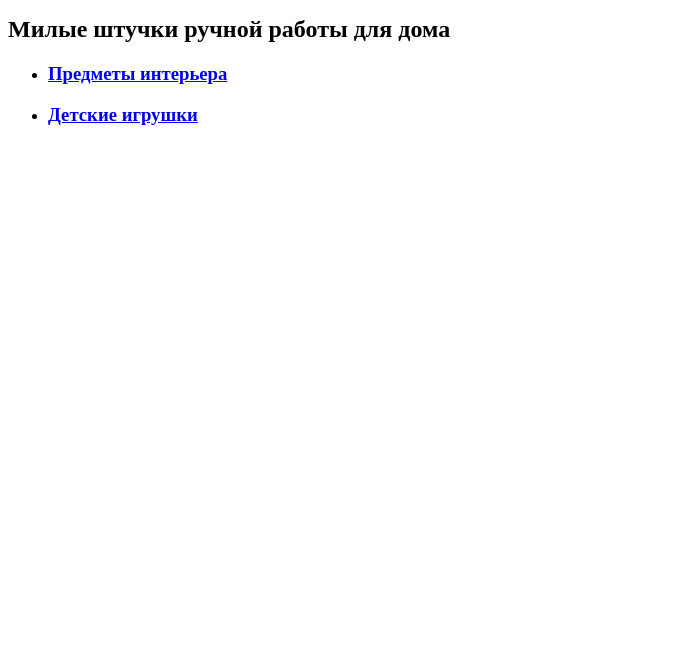
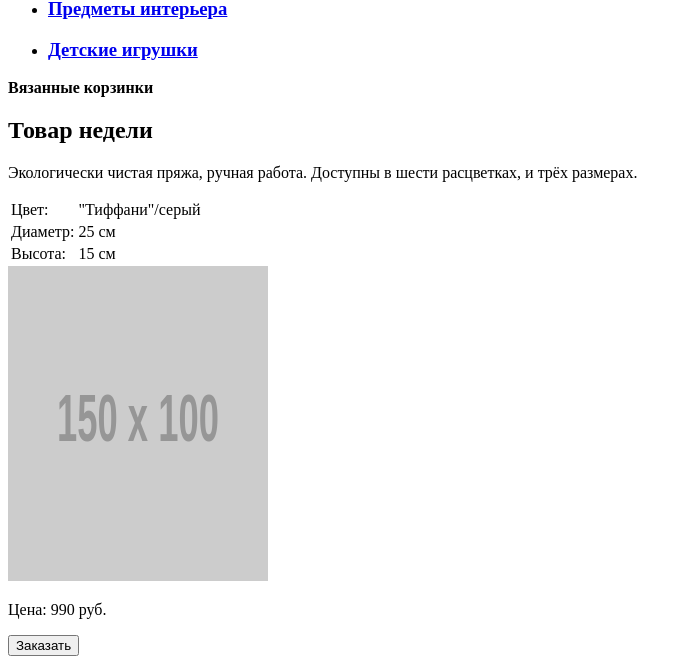
Before and after one commit to iknow23/681387-mishka, a website: page source/index.html in a window 1280 px wide. Shown: the part 282-946 px from the top of the page, without its empty margins (0-692 px from the left). Before the commit the page ends 800 px from the top, so only its background shows below. Drawn offline with Linux system fonts and the light colour scheme; placeholder pictures from the web are drawn by us.

Commit message:
разметил блок с товаром недели sale

```diff
--- a/source/index.html
+++ b/source/index.html
@@ -8,10 +8,10 @@
 
     <header class="page-header">
       <a class="page-header__logo">
-        <img class="page-header__logo-image" src="http://placehold.it/150x100" width="" height="" alt="Логотип компании" >
+        <img class="page-header__logo-image" src="http://placehold.it/150x100" width="86" height="35" alt="Логотип компании" >
       </a>
       <nav class="main-nav">
-        <button class="main-nav__button" aria-label="Открыть меню/закрыть меню"></button>
+        <button class="main-nav__button" type="button" aria-label="Открыть меню/закрыть меню"></button>
         <ul class="main-nav__navigation">
           <li class="main-nav__item">
             <a href="#" class="main-nav__item-link">Каталог товаров</a>
@@ -47,7 +47,30 @@
         </ul>
       </section>
 
-
+      <section class="sale">
+        <b class="sale__title-description">Вязанные корзинки</b>
+        <h2 class="sale__title">Товар недели</h2>
+        <p class="sale__description">
+          Экологически чистая пряжа, ручная работа. Доступны в шести расцветках, и трёх размерах.
+        </p>
+        <table class="sale__characteristics">
+          <tr>
+            <td>Цвет:</td>
+            <td>"Тиффани"/серый</td>
+          </tr>
+          <tr>
+            <td>Диаметр:</td>
+            <td>25 см</td>
+          </tr>
+          <tr>
+            <td>Высота:</td>
+            <td>15 см</td>
+          </tr>
+        </table>
+        <img class="sale__image" src="http://placehold.it/150x100" width="260" height="315" alt="Изображение товара недели - вязаные корзинки">
+        <p class="sale__price">Цена: 990 руб.</p>
+        <button class="btn sale__button" type="button">Заказать</button>
+      </section>
 
     </main>
 
```
